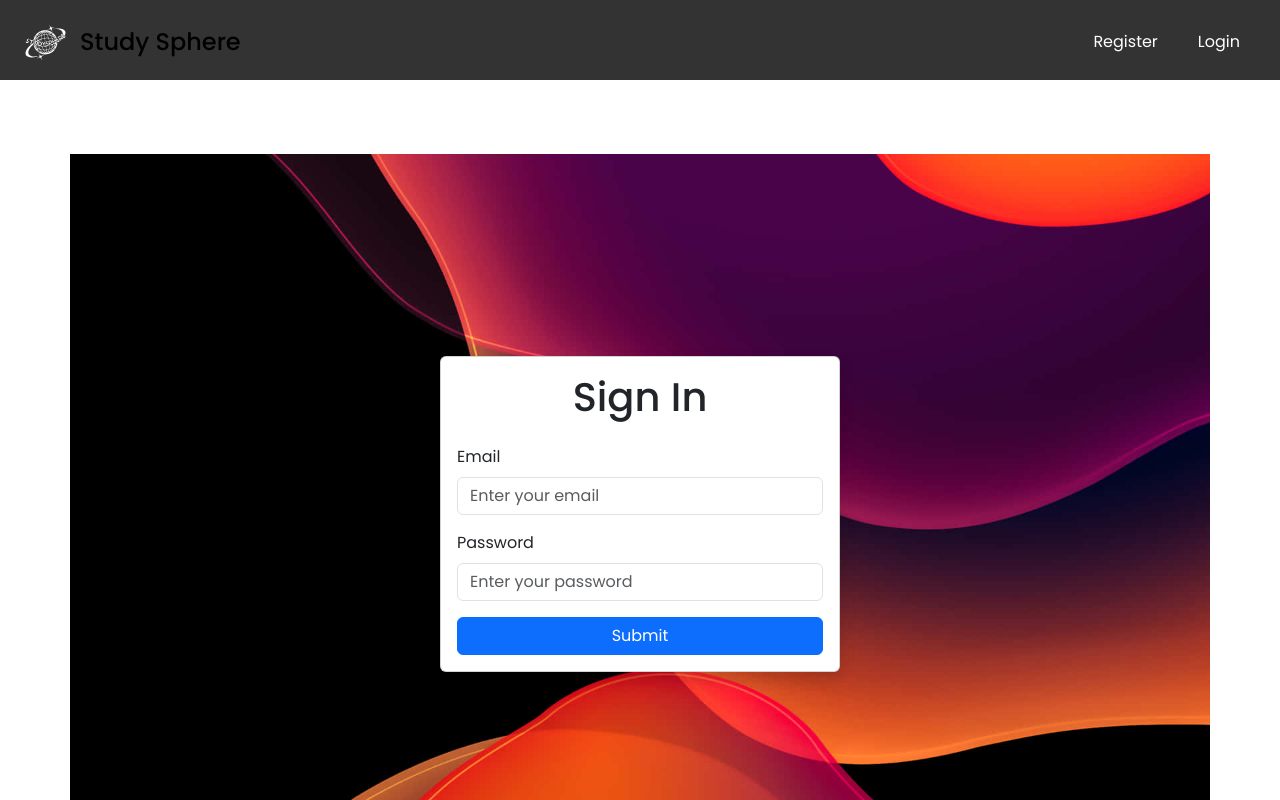
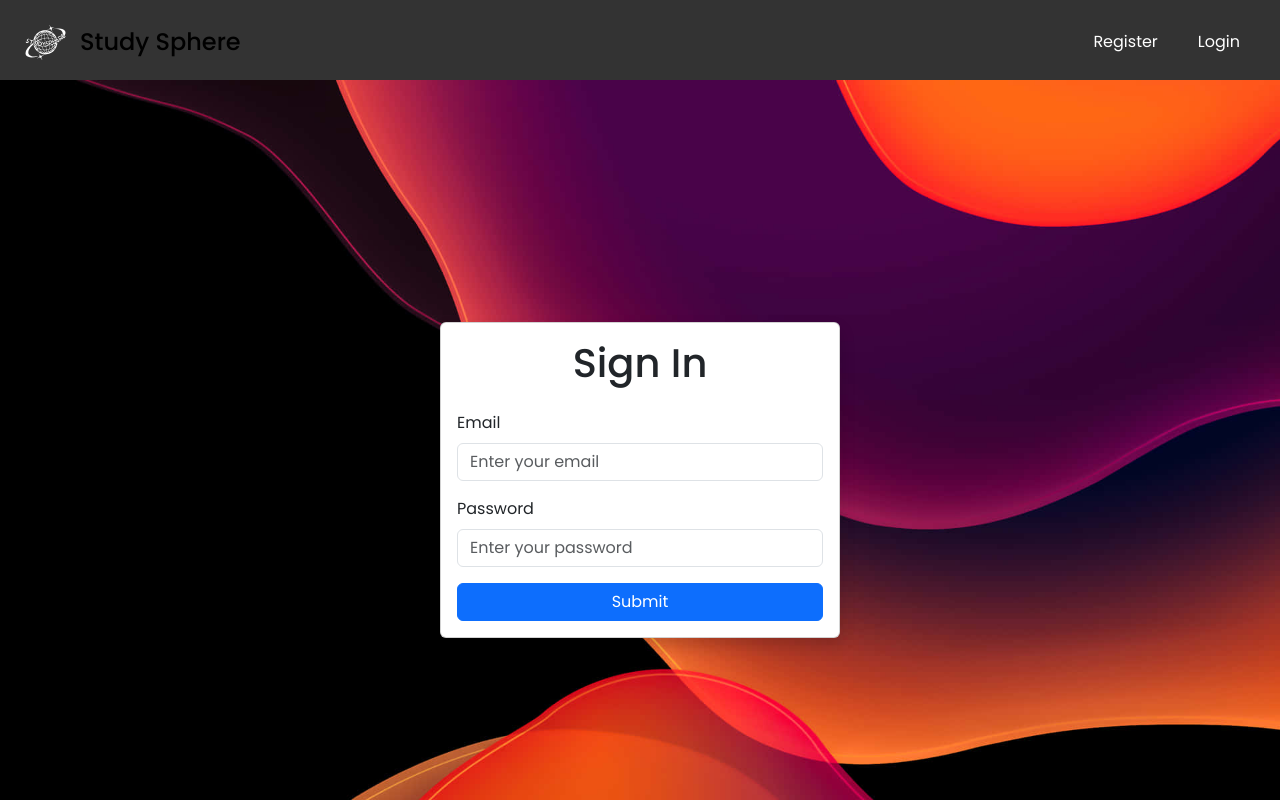
Before and after one commit to jacobr7/StudySphere, a Vue app in the folder frontend/: page /sign-in in a window 1280 px wide. Built offline with nearby package versions, Linux system fonts and the light colour scheme; no server answers; what agora-rtc-sdk-ng would draw is missing.

Commit message:
Fixed Register and Login Looks

```diff
--- a/frontend/package.json
+++ b/frontend/package.json
@@ -10,7 +10,7 @@
   },
   "dependencies": {
     "@popperjs/core": "^2.11.8",
-    "agora-rtc-sdk-ng": "^4.22.0",
+    "agora-rtc-sdk-ng": "^4.22.2",
     "axios": "^1.7.7",
     "bootstrap": "^5.3.3",
     "firebase": "^10.14.1",
--- a/frontend/src/pages/Register.vue
+++ b/frontend/src/pages/Register.vue
@@ -1,9 +1,9 @@
 <template>
-  <div class="container-fluid d-flex justify-content-center align-items-center vh-100">
+  <div class="container-fluid d-flex justify-content-center align-items-center vh-100 bg-cover">
     <div class="card p-4 shadow-lg" style="max-width: 400px; width: 100%;">
       <div class="text-center mb-3">
         <!---->
-        <img src="" alt="Logo" class="img-fluid" style="max-width: 100px;">
+        <img src="..\assets\SSLogo.jpeg" alt="Logo" class="img-fluid" style="max-width: 100px;">
         <!---->
       </div>
       <h3 class="text-center mb-4">Create a User Account</h3>
@@ -170,4 +170,13 @@ p a:hover, .custom-link:hover {
 small {
   color: #6c757d;
 }
+
+.bg-cover{
+  background: url('../assets/downloads2.webp') no-repeat center center fixed;
+    background-size: cover;
+    margin : 0;
+    width: 100vw;
+    height: 100vh;
+    overflow-x: hidden;  /* Hide any overflow to the right */
+}
 </style>
--- a/frontend/src/pages/SignIn.vue
+++ b/frontend/src/pages/SignIn.vue
@@ -1,5 +1,6 @@
 <template>
-    <div class="container d-flex justify-content-center align-items-center bg-cover" style="min-height: calc(100vh - 80px);">
+
+    <div class="container-fluid d-flex justify-content-center align-items-center bg-cover">
       <div class="card shadow" style="width: 400px;">
         <div class="card-body">
           <h1 class="card-title text-center mb-4">Sign In</h1>
@@ -76,5 +77,10 @@
   .bg-cover {
     background: url('../assets/background.jpg') no-repeat center center fixed;
     background-size: cover;
+    margin : 0;
+    width: 100vw;
+    height: 100vh;
+    overflow-x: hidden;  /* Hide any overflow to the right */
 }
+
   </style>
```
Also changed, not shown: 1 other file (tests, documents, lock files or other folders).
